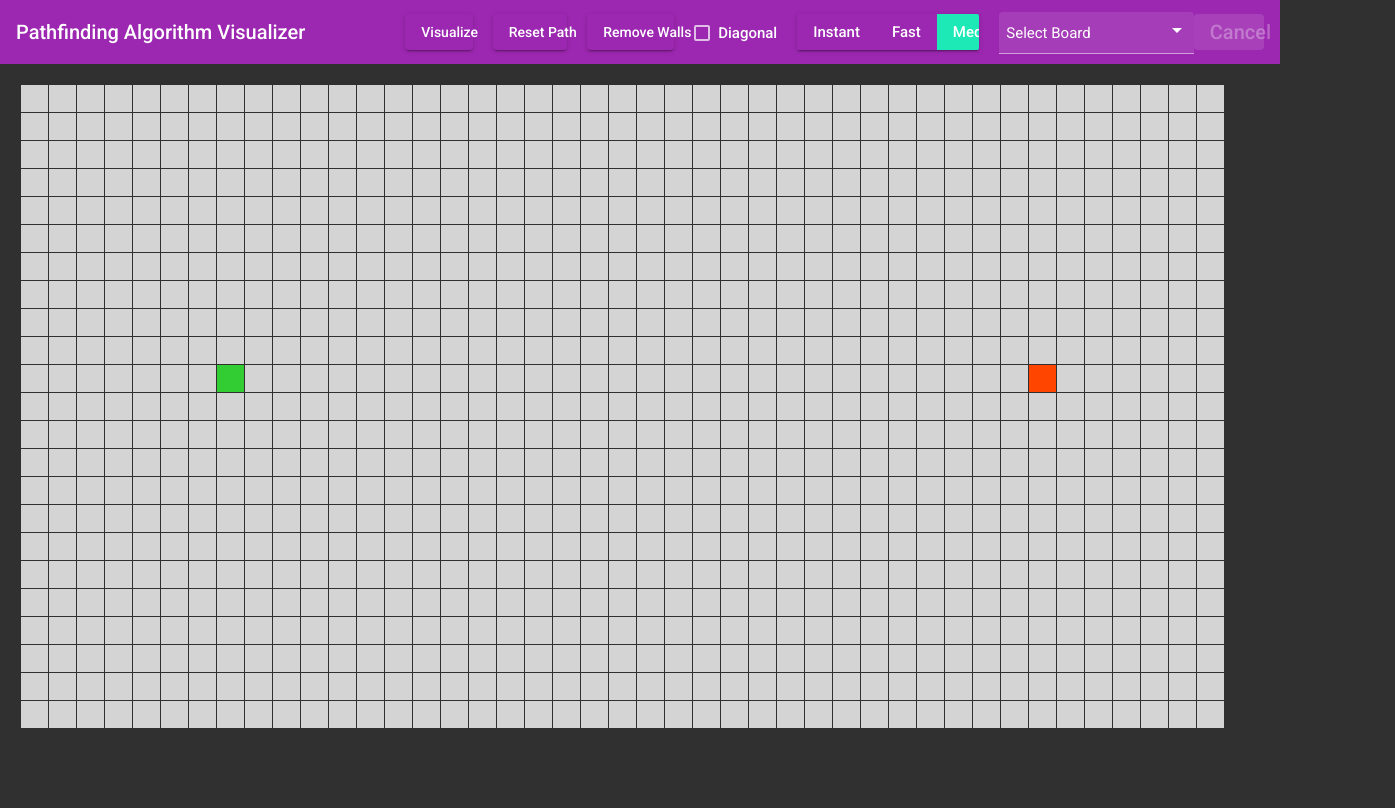
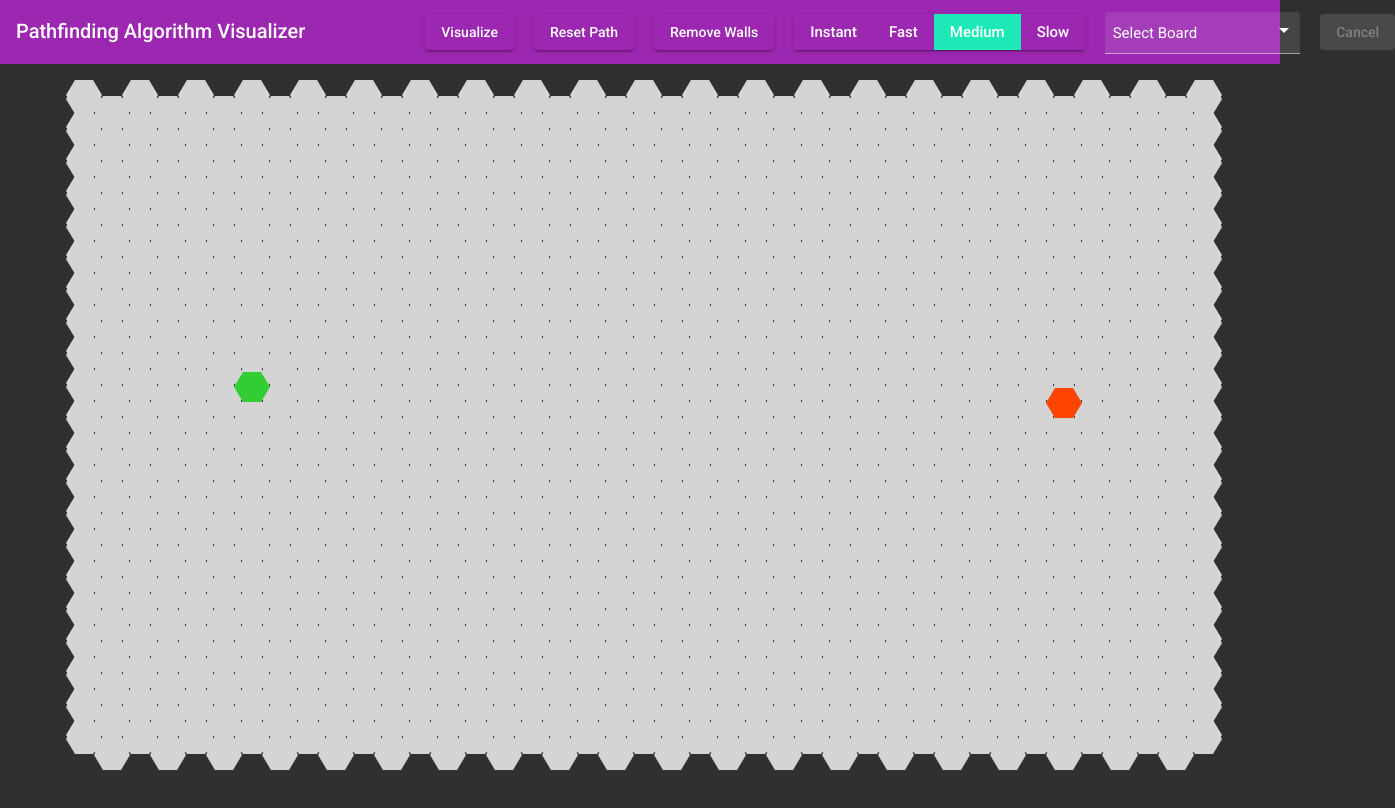
Before and after one commit to zwarunek/PathfinderVisualizer, an Angular app: page /hex in a window 1280 px wide. Before the commit this address led to /. Shown: the top 808 px of the page, 1395 px wide, since content can reach past the window. Built offline with nearby package versions, Linux system fonts and the light colour scheme.

Commit message:
HEXAGONS!!! and sorta did animations for them too

```diff
--- a/src/app/Services/algorithms/dijkstra.service.ts
+++ b/src/app/Services/algorithms/dijkstra.service.ts
@@ -28,15 +28,13 @@ export class DijkstraService {
 
     for (let i = 0; i < numTiles - 1; i++) {
       if (!this.globals.inProgress) {
-        return undefined;
+        return {path: undefined, steps: display};
       }
 
       const u = this.minDistance(dist, sptSet, numTiles);
       if (u === -1) {
-        this.globals.finished = true;
-        this.globals.inProgress = false;
         this.globals.noPath = true;
-        return undefined;
+        return {path: undefined, steps: display};
       }
       sptSet[u] = true;
       display.push(u);
--- a/src/app/app-routing.module.ts
+++ b/src/app/app-routing.module.ts
@@ -3,9 +3,9 @@ import { Routes, RouterModule } from '@angular/router';
 import {HomeComponent} from './home/home.component';
 
 const routes: Routes = [
-  {path: '', component: HomeComponent},
+  {path: ':boardType', component: HomeComponent},
 
-  {path: '**', redirectTo: ''}
+  {path: '**', redirectTo: '/hex'}
 ];
 
 @NgModule({
--- a/src/app/home/home.component.html
+++ b/src/app/home/home.component.html
@@ -1,32 +1,52 @@
 <div style="width: 100%">
   <mat-toolbar color="primary">
+    <section style="margin-right: 20px;font-size: 15px">
       <span style="font-size: 20px;margin-right: 100px">Pathfinding Algorithm Visualizer</span>
-    <button mat-raised-button color="primary" [disabled]="globals.inProgress || boardLoading" (click)="visualize(delay)" style="margin-right: 20px">Visualize</button>
-    <button mat-raised-button color="primary" [disabled]="globals.inProgress || boardLoading" (click)="resetLine()" style="margin-right: 20px">Reset Path</button>
-    <button mat-raised-button color="primary" [disabled]="globals.inProgress || boardLoading" (click)="resetTiles()" style="margin-right: 20px">Remove Walls</button>
+    </section>
 
     <section style="margin-right: 20px;font-size: 15px">
+      <button mat-raised-button color="primary" [disabled]="globals.inProgress || boardLoading" (click)="visualize(delay)">Visualize</button>
+    </section>
+
+    <section style="margin-right: 20px;font-size: 15px">
+      <button mat-raised-button color="primary" [disabled]="globals.inProgress || boardLoading" (click)="resetLine()">Reset Path</button>
+    </section>
+
+    <section style="margin-right: 20px;font-size: 15px">
+      <button mat-raised-button color="primary" [disabled]="globals.inProgress || boardLoading" (click)="resetTiles()">Remove Walls</button>
+    </section>
+
+    <section style="margin-right: 20px;font-size: 15px" *ngIf="boardType === 'square'">
       <mat-checkbox [color]="'accent'" [(ngModel)]="diagonal" (change)="diagonalChange()" [disabled]="globals.inProgress || boardLoading">Diagonal</mat-checkbox>
     </section>
-    <mat-button-toggle-group appearance="legacy" (change)="changeSpeed($event.value)" value="{{delay}}" [disabled]="globals.inProgress || boardLoading" style="margin-right: 20px;font-size: 15px">
+
+    <section style="margin-right: 20px;font-size: 15px">
+      <mat-button-toggle-group appearance="legacy" (change)="changeSpeed($event.value)" value="{{delay}}" [disabled]="globals.inProgress || boardLoading" style="font-size: 15px">
         <mat-button-toggle value="0">Instant</mat-button-toggle>
         <mat-button-toggle value="1">Fast</mat-button-toggle>
         <mat-button-toggle value="5">Medium</mat-button-toggle>
         <mat-button-toggle value="25">Slow</mat-button-toggle>
       </mat-button-toggle-group>
-    <mat-form-field appearance="fill" style="font-size: 10px; margin-top: 15px">
+    </section>
+
+    <section style="margin-right: 20px; padding-top: 15px">
+      <mat-form-field appearance="fill" style="font-size: 10px">
         <mat-label style="font-size: 15px">Select Board</mat-label>
         <mat-select [(value)]="selectedBoard"   [disabled]="boardLoading || globals.inProgress" style="font-size: 15px;">
           <mat-option>None</mat-option>
           <mat-option (click)="loadBoard()" *ngFor="let board of boards; let i = index" value="{{board}}">{{board}}</mat-option>
         </mat-select>
       </mat-form-field>
-<!--    <button mat-raised-button color="primary" (click)="loadBoard()" [disabled]="boardLoading || globals.inProgress">Create Maze</button>-->
-    <button mat-raised-button color="primary" [disabled]="!globals.inProgress" (click)="cancel()" style="margin-left: auto; font-size: 20px">Cancel</button>
+    </section>
+
+    <section style="margin-right: 20px;font-size: 15px; margin-left: auto">
+      <button mat-raised-button color="primary" [disabled]="!globals.inProgress" (click)="cancel()">Cancel</button>
+    </section>
 
   </mat-toolbar>
 </div>
-<div class="disable-select" style="padding: 20px; " appNoRightClick>
+
+<div class="disable-select" style="padding: 20px; " appNoRightClick *ngIf="boardType === 'square'">
   <table style="border-spacing: 0;border-collapse: collapse;">
     <tbody>
     <tr *ngFor="let row of tiles; let y = index" style="background-color: #d4d4d4">
@@ -41,11 +61,43 @@
     </tbody>
   </table>
 </div>
-
-<svg width="100%" height="100%" style="top: 0; left: 0; position:absolute;pointer-events: none">
+<div class="disable-select" style="width: 100%" [ngStyle]="{}" appNoRightClick *ngIf="boardType === 'hex'" >
+  <div #topDiv style="display: block; position: relative; z-index: 5">
+    <div class="" style="display: table; padding-top: 20px; margin: 0 auto">
+      <div class="hex-row" *ngFor="let row of tiles; let y = index" style="display: block">
+        <div class="hex" *ngFor="let tile of row; let x = index" [attr.id]="'tile-'+y+':'+x" style="display: block; position: relative"
+             [ngClass]="{even: (x%2)===1,wall: tile.type === 'wall', blank: tile.type === 'blank', start: tile.type === 'start', end: tile.type === 'end', fast: delay === 1, medium: delay === 5, slow: delay === 25, instant: delay === 0}"
+             (mouseenter)="mouseEnter($event, y, x)"
+             (mousedown)="mouseDown($event, y, x)"
+             (mouseup)="mouseUp()"
+             (mouseleave)="mouseLeave($event, y, x)">
+          <div class="left">
+          </div>
+          <div class="middle">
+          </div>
+          <div class="right">
+          </div>
+        </div>
+      </div>
+    </div>
+  </div>
+  <div style="display: block; position: relative;" [ngStyle]="{top: '-' + (rows * 31 + 45) + 'px'}">
+    <div class="" style="display: table; padding-top: 20px; margin: 0 auto">
+      <div class="hex-row" *ngFor="let row of tiles; let x = index" style="display: block">
+        <div class="hex-background" *ngFor="let tile of row; let x = index" style="z-index: -5"
+             [ngClass]="{even: (x%2)===1}">
+          <div class="left">
+          </div>
+          <div class="middle">
+          </div>
+          <div class="right">
+          </div>
+        </div>
+      </div>
+    </div>
+  </div>
+</div>
+<svg width="100%" height="100%" style="z-index: 10; top: 0; left: 0; position:absolute;pointer-events: none">
   <line [id]="lines" *ngFor="let line of lines" class="line"  [attr.x1]="line.x1" [attr.y1]="line.y1" [attr.x2]="line.x2" [attr.y2]="line.y2" stroke="yellow" stroke-width="6px" stroke-linecap="round" style="z-index: 900"/>
 </svg>
-<!--<div style="width: 50px; height: 50px">-->
-<!--  <div style="color: #6C6;width: 100%; height: 100%; font-size: 50px">&#x2B22;</div>-->
-<!--</div>-->
 <!--https://jtauber.github.io/articles/css-hexagon.html-->
--- a/src/app/home/home.component.scss
+++ b/src/app/home/home.component.scss
@@ -2,6 +2,9 @@
 
 $tile-color: #000000;
 $background: #d4d4d4;
+$wall-color: darken(mat-color($my-primary), 20%);
+$start-color: #32cd32;
+$end-color: orangered;
 
 @mixin my-theme($my-theme) {
   // Extract whichever individual palettes you need from the theme.
@@ -43,37 +46,20 @@ $background: #d4d4d4;
   color: #000000;
 }
 
-.blank {
+.blank.grid-cell {
   background-color: $background;
 }
 
-.start {
-  background-color: #32cd32;
+.start.grid-cell {
+  background-color: $start-color;
 }
 
-.end {
-  background-color: orangered;
+.end.grid-cell {
+  background-color: $end-color;
 }
 
-.wall{
-  background-color: darken(mat-color($my-primary), 20%);
-}
-.mat-form-field-wrapper{
-  margin-bottom: 0;
-}
-
-
-.grid-container {
-  display: grid;
-  grid-template-columns: repeat(4, auto);
-  padding: 10px;
-}
-.grid-item {
-  background-color: rgb(0, 0, 0);
-  margin: 2px;
-  padding: 20px;
-  font-size: 30px;
-  text-align: center;
+.wall.grid-cell{
+  background-color: $wall-color;
 }
 .disable-select {
   user-select: none; /* supported by Chrome and Opera */
@@ -85,11 +71,9 @@ $background: #d4d4d4;
 
 .grid {
   display: grid;
-  //grid-gap: 3px;
 }
 .grid-row {
   display: grid;
-  //grid-gap: 3px;
 }
 .grid-cell{
   width: 25px;
@@ -130,25 +114,12 @@ $background: #d4d4d4;
   }
 }
 .grid-cell.wall{
-  //animation: wallkf .4s;
+  animation: wallkf .3s;
 }
 .grid-cell.blank{
-  //animation: blankkf .3s;
+  animation: blankkf .3s;
 }
-.grid-cell.start{
-}
-.grid-cell.end{
-}
-.example-form {
-  width: 70px;
-  font-size: 14px;
-}
-
-.example-full-width {
-  width: 70px;
-  font-size: 14px;
-}
-@keyframes pathfinding {
+@keyframes pathfindingGridCell {
   0%{
     background-color: yellow;
   }
@@ -163,7 +134,8 @@ $background: #d4d4d4;
     transform: scale(1) translate(-1px, -1px);
     background-color: darken(mat-color($my-accent), 10%);
   }
-}@keyframes pathfindingFast {
+}
+@keyframes pathfindingFastGridCell {
   0%{
     background-color: darken(mat-color($my-accent), 30%);
   }
@@ -171,22 +143,194 @@ $background: #d4d4d4;
     background-color: darken(mat-color($my-accent), 10%);
   }
 }
-.searched {
+.searched.grid-cell {
   z-index: 100;
   background-color: darken(mat-color($my-accent), 10%);
 }
-//.searched.instant {
-//  animation: pathfindingFast 1s;
-//}
-.searched.fast {
-  //animation: pathfindingFast 1s;
+.grid-cell.searched.fast {
+  animation: pathfindingFastGridCell 1s;
 }
-.searched.medium {
-  //animation: pathfinding 1s;
+.grid-cell.searched.medium {
+  animation: pathfindingGridCell 1s;
 }
-.searched.slow {
-  //animation: pathfinding 5s;
+.grid-cell.searched.slow {
+  animation: pathfindingGridCell 3s;
 }
-.searched.wall {
+.searched.wall.grid-cell {
   background-color: darken(mat-color($my-primary), 20%);
 }
+
+
+.hex {
+  float: left;
+  margin-right: -8px;//negative width/2 - 1
+  margin-bottom: -14px;//negative height/2 - 1
+}
+.hex .left {
+  float: left;
+  width: 0;
+  border-right: 9px solid $background;//width/2
+  border-top: 15px solid transparent;//height/2
+  border-bottom: 15px solid transparent;//height/2
+}
+.hex .middle {
+  float: left;
+  width: 18px;
+  height: 30px;
+  background: $background;
+}
+.hex .right {
+  float: left;
+  width: 0;
+  border-left: 9px solid $background;//width/2
+  border-top: 15px solid transparent;//height/2
+  border-bottom: 15px solid transparent;//height/2
+}
+.hex-row {
+  clear: left;
+}
+.hex.even {//height/2 + 1
+  margin-top: 16px;
+}
+
+.hex-background.even {//height/2 + 1
+  margin-top: 16px;
+}
+.hex.wall .middle {
+  background-color: $wall-color;
+}
+.hex.wall .left {
+  border-right-color: $wall-color;
+}
+.hex.wall .right {
+  border-left-color: $wall-color;
+}
+
+.hex.blank .middle {
+  background-color: $background;
+}
+.hex.blank .left {
+  border-right-color: $background;
+}
+.hex.blank .right {
+  border-left-color: $background;
+}
+
+.hex.start .middle {
+  background-color: $start-color;
+}
+.hex.start .left {
+  border-right-color: $start-color;
+}
+.hex.start .right {
+  border-left-color: $start-color;
+}
+
+.hex.end .middle {
+  background-color: $end-color;
+}
+.hex.end .left {
+  border-right-color: $end-color;
+}
+.hex.end .right {
+  border-left-color: $end-color;
+}
+
+.hex.searched .middle {
+  background-color: darken(mat-color($my-accent), 10%);
+}
+.hex.searched .left {
+  border-right-color: darken(mat-color($my-accent), 10%);
+}
+.hex.searched .right {
+  border-left-color: darken(mat-color($my-accent), 10%);
+}
+
+
+.hex-background {
+  float: left;
+  margin-right: -8px;//negative width/2 - 1
+  margin-bottom: -14px;//negative height/2 - 1
+}
+.hex-background .left {
+  float: left;
+  width: 0;
+  border-right: 9px solid $background;//width/2
+  border-top: 15px solid transparent;//height/2
+  border-bottom: 15px solid transparent;//height/2
+}
+.hex-background .middle {
+  float: left;
+  width: 18px;
+  height: 30px;
+  background: $background;
+}
+.hex-background .right {
+  float: left;
+  width: 0;
+  border-left: 9px solid $background;//width/2
+  border-top: 15px solid transparent;//height/2
+  border-bottom: 15px solid transparent;//height/2
+}
+@keyframes middlePathfindingHex {
+  0%{
+    background-color: darken(mat-color($my-accent), 30%);
+  }
+  80%{
+    background-color: darken(mat-color($my-accent), 10%);
+  }
+}
+@keyframes leftPathfindingHex {
+  0%{
+    border-right-color: darken(mat-color($my-accent), 30%);
+  }
+  80%{
+    border-right-color: darken(mat-color($my-accent), 10%);
+  }
+}
+@keyframes rightPathfindingHex {
+  0%{
+    border-left-color: darken(mat-color($my-accent), 30%);
+  }
+  80%{
+    border-left-color: darken(mat-color($my-accent), 10%);
+  }
+}
+
+.hex.searched.fast .middle {
+  animation: middlePathfindingHex 1s;
+}
+.hex.medium.searched .middle {
+  animation: middlePathfindingHex 2s;
+}
+.hex.searched.slow .middle {
+  animation: middlePathfindingHex 3s;
+}
+
+.hex.searched.fast .left {
+  animation: leftPathfindingHex 1s;
+}
+.hex.medium.searched .left {
+  animation: leftPathfindingHex 2s;
+}
+.hex.searched.slow .left {
+  animation: leftPathfindingHex 3s;
+}
+
+.hex.searched.fast .right {
+  animation: rightPathfindingHex 1s;
+}
+.hex.medium.searched .right {
+  animation: rightPathfindingHex 2s;
+}
+.hex.searched.slow .right {
+  animation: rightPathfindingHex 3s;
+}
+
+.hex.wall *{
+  transition: .5s;
+}
+
+.hex.blank *{
+  transition: .5s;
+}
--- a/src/app/home/home.component.ts
+++ b/src/app/home/home.component.ts
@@ -2,6 +2,7 @@ import {Component, OnInit} from '@angular/core';
 import {AlgorithmsService} from '../Services/algorithms.service';
 import {Globals} from '../globals';
 import {BoardsService} from '../Services/boards.service';
+import {ActivatedRoute} from '@angular/router';
 
 export interface Tile {
   type: any;
@@ -32,6 +33,7 @@ export class HomeComponent implements OnInit {
   boards: any[];
   boardLoading = false;
 
+
   lines: any[] = [];
   // inProgress = false;
   // finished = false;
@@ -42,9 +44,9 @@ export class HomeComponent implements OnInit {
   startTile: {row: any, col: any};
   endTile: {row: any, col: any};
 
-  cols = Math.floor((window.innerWidth - 40) / 28) - (Math.floor((window.innerWidth - 40) / 28) % 2 === 1 ? 0 : 1);
-  rows = Math.floor((window.innerHeight - 104) / 28) - (Math.floor((window.innerHeight - 104) / 28) % 2 === 1 ? 0 : 1);
-  numTiles = this.cols * this.rows;
+  cols: number;
+  rows: number;
+  numTiles: number;
   tiles: Tile[][];
   tileGraph: number[][];
   adjList: any[][] = [];
@@ -54,7 +56,26 @@ export class HomeComponent implements OnInit {
 // 12x12 12x52
   grid = true;
   selectedBoard: any;
-  constructor(public globals: Globals, private algorithms: AlgorithmsService, private boardService: BoardsService) {
+  boardType: any;
+
+  constructor(public globals: Globals, private algorithms: AlgorithmsService, private boardService: BoardsService, private route: ActivatedRoute) {
+  }
+
+  ngOnInit(): void{
+    this.boardType = this.route.snapshot.paramMap.get('boardType');
+    if (this.boardType === 'square') {
+      this.cols = Math.floor((window.innerWidth - 40) / 28) - (Math.floor((window.innerWidth - 40) / 28) % 2 === 1 ? 0 : 1);
+      this.rows = Math.floor((window.innerHeight - 104) / 28) - (Math.floor((window.innerHeight - 104) / 28) % 2 === 1 ? 0 : 1);
+    }
+    else if (this.boardType === 'hex'){
+      this.cols = Math.floor((window.innerWidth - 40) / 29) - (Math.floor((window.innerWidth - 40) / 29) % 2 === 1 ? 0 : 1);
+      this.rows = Math.floor((window.innerHeight - 104) / 31) - (Math.floor((window.innerHeight - 104) / 31) % 2 === 1 ? 0 : 1);
+    }
+
+    // this.rows = 5;
+    // this.cols = 5;
+    this.numTiles = this.rows * this.cols;
+
     this.tiles = [];
     for (let i = 0; i < this.rows; i++) {
       this.tiles[i] = [];
@@ -70,9 +91,6 @@ export class HomeComponent implements OnInit {
     this.setGraph();
 
     this.boards = ['Recursive Maze'];
-  }
-
-  ngOnInit(): void{
   }
 
   setGraph(): void {
@@ -123,13 +141,25 @@ export class HomeComponent implements OnInit {
           this.tiles[Math.floor(i / this.cols)][i % this.cols].distance * Math.sqrt(2);
       }
     }
+    if (this.boardType === 'hex') {
+      if (i > this.cols && c > 0 && c % 2 !== 1) {
+        this.tileGraph[i - this.cols - 1][i] = this.tileGraph[i][i - this.cols - 1] =
+          this.tiles[Math.floor((i - this.cols - 1) / this.cols)][(i - this.cols - 1) % this.cols].distance *
+          this.tiles[Math.floor(i / this.cols)][i % this.cols].distance;
+      }
+      if (i > this.cols - 1 && c !== this.cols - 1 && c % 2 !== 1) {
+        this.tileGraph[i - this.cols + 1][i] = this.tileGraph[i][i - this.cols + 1] =
+          this.tiles[Math.floor((i - this.cols + 1) / this.cols)][(i - this.cols + 1) % this.cols].distance *
+          this.tiles[Math.floor(i / this.cols)][i % this.cols].distance;
+      }
+    }
   }
 
   addEdge(i: number, j: number, distance: number): void{
     this.tileGraph[i][j] = this.tileGraph[j][i] = distance;
   }
 
-  findNeighbors(row: number, col: number): Coords[] {
+  findNeighborsSquare(row: number, col: number): Coords[] {
     const neighbors = [];
     if (col + 1 < this.cols && this.tiles[row][col + 1].distance === 1) { // right
       neighbors.push({row, col: col + 1});
@@ -157,6 +187,29 @@ export class HomeComponent implements OnInit {
         neighbors.push({row: (row + 1), col: col - 1});
       }
     }
+    return neighbors;
+
+  }findNeighborsHex(row: number, col: number): Coords[] {
+    const neighbors = [];
+    if (col + 1 < this.cols && this.tiles[row][col + 1].distance === 1) { // right
+      neighbors.push({row, col: col + 1});
+    }
+    if (col - 1 >= 0 && this.tiles[row][col - 1].distance === 1) { // left
+      neighbors.push({row, col: col - 1});
+    }
+    if (col + 1 < this.cols && ((col % 2) === 0 ? row + 1 < this.rows : row - 1 >= 0) && this.tiles[row][col + 1].distance === 1) { // right
+      neighbors.push({row: row + ((col % 2) === 0 ? 1 : -1), col: col + 1});
+    }
+    if (col - 1 >= 0 && ((col % 2) === 0 ? row + 1 < this.rows : row - 1 >= 0) && this.tiles[row][col - 1].distance === 1) { // left
+      neighbors.push({row: row + ((col % 2) === 0 ? 1 : -1), col: col - 1});
+    }
+    if (row + 1 < this.rows && this.tiles[row + 1][col].distance === 1) { // down
+      neighbors.push({row: (row + 1), col});
+    }
+    if (row - 1 >= 0 && this.tiles[row - 1][col].distance === 1) { // up
+      neighbors.push({row: (row - 1), col});
+    }
+
     return neighbors;
 
   }
@@ -252,7 +305,13 @@ export class HomeComponent implements OnInit {
   setNonWall(type: any, row, col): void{
     this.tiles[row][col].type = type;
     this.tiles[row][col].distance = 1;
-    const neighbors = this.findNeighbors(row, col);
+    let neighbors;
+    if (this.boardType === 'square'){
+      neighbors = this.findNeighborsSquare(row, col);
+    }
+    else if (this.boardType === 'hex'){
+      neighbors = this.findNeighborsHex(row, col);
+    }
     for (const neighbor of neighbors) {
       this.addEdge(parseInt(row, 10) * this.cols + parseInt(col, 10),
         neighbor.row * this.cols + neighbor.col,
@@ -298,6 +357,7 @@ export class HomeComponent implements OnInit {
       parseInt(this.startTile.row, 10) * this.cols + parseInt(this.startTile.col, 10),
       parseInt(this.endTile.row, 10) * this.cols + parseInt(this.endTile.col, 10),
       this.numTiles);
+    console.log(path.steps);
     this.displayPath(path, delay).then(() => {
       this.globals.inProgress = false;
       this.globals.finished = true;
@@ -325,7 +385,7 @@ export class HomeComponent implements OnInit {
           const tile = document.getElementById('tile-' + row + ':' + col);
           tile.style.animation = 'none';
           this.tiles[row][col] = {type: 'blank', distance: 1};
-          const neighbors = this.findNeighbors(row, col);
+          const neighbors = this.findNeighborsSquare(row, col);
           for (const neighbor of neighbors) {
             this.addEdge(row * this.cols + col,
               neighbor.row * this.cols + neighbor.col,
@@ -357,12 +417,14 @@ export class HomeComponent implements OnInit {
         }
       }
     }
-    for (let i = 0; i < path.path.length - 1; i++) {
-      if (delay > 0) {
-        await this.sleep(10);
+    if (!this.globals.noPath){
+      for (let i = 0; i < path.path.length - 1; i++) {
+        if (delay > 0) {
+          await this.sleep(10);
+        }
+        this.lines.push(this.connect('tile-' + Math.floor(path.path[i] / this.cols) + ':' + path.path[i] % this.cols,
+          'tile-' + Math.floor(path.path[i + 1] / this.cols) + ':' + path.path[i + 1] % this.cols));
       }
-      this.lines.push(this.connect('tile-' + Math.floor(path.path[i] / this.cols) + ':' + path.path[i] % this.cols,
-        'tile-' + Math.floor(path.path[i + 1] / this.cols) + ':' + path.path[i + 1] % this.cols));
     }
   }
   sleep(ms: number): any {
@@ -424,3 +486,28 @@ export class HomeComponent implements OnInit {
 
   }
 }
+// 0, 1, 0, 0, 0, 1, 0, 0, 0, 0, 0, 0, 0, 0, 0, 0, 0, 0, 0, 0, 0, 0, 0, 0, 0,
+// 1, 0, 1, 0, 0, 1, 1, 1, 0, 0, 0, 0, 0, 0, 0, 0, 0, 0, 0, 0, 0, 0, 0, 0, 0,
+// 0, 1, 0, 1, 0, 0, 0, 1, 0, 0, 0, 0, 0, 0, 0, 0, 0, 0, 0, 0, 0, 0, 0, 0, 0,
+// 0, 0, 1, 0, 1, 0, 0, 1, 1, 1, 0, 0, 0, 0, 0, 0, 0, 0, 0, 0, 0, 0, 0, 0, 0,
+// 0, 0, 0, 1, 0, 0, 0, 0, 0, 1, 0, 0, 0, 0, 0, 0, 0, 0, 0, 0, 0, 0, 0, 0, 0,
+// 1, 1, 0, 0, 0, 0, 1, 0, 0, 0, 1, 0, 0, 0, 0, 0, 0, 0, 0, 0, 0, 0, 0, 0, 0,
+// 0, 1, 0, 0, 0, 1, 0, 1, 0, 0, 1, 1, 1, 0, 0, 0, 0, 0, 0, 0, 0, 0, 0, 0, 0,
+// 0, 1, 1, 1, 0, 0, 1, 0, 1, 0, 0, 0, 1, 0, 0, 0, 0, 0, 0, 0, 0, 0, 0, 0, 0,
+// 0, 0, 0, 1, 0, 0, 0, 1, 0, 1, 0, 0, 1, 1, 1, 0, 0, 0, 0, 0, 0, 0, 0, 0, 0,
+// 0, 0, 0, 1, 1, 0, 0, 0, 1, 0, 0, 0, 0, 0, 1, 0, 0, 0, 0, 0, 0, 0, 0, 0, 0,
+// 0, 0, 0, 0, 0, 1, 1, 0, 0, 0, 0, 1, 0, 0, 0, 1, 0, 0, 0, 0, 0, 0, 0, 0, 0,
+// 0, 0, 0, 0, 0, 0, 1, 0, 0, 0, 1, 0, 1, 0, 0, 1, 1, 1, 0, 0, 0, 0, 0, 0, 0,
+// 0, 0, 0, 0, 0, 0, 1, 1, 1, 0, 0, 1, 0, 1, 0, 0, 0, 1, 0, 0, 0, 0, 0, 0, 0,
+// 0, 0, 0, 0, 0, 0, 0, 0, 1, 0, 0, 0, 1, 0, 1, 0, 0, 1, 1, 1, 0, 0, 0, 0, 0,
+// 0, 0, 0, 0, 0, 0, 0, 0, 1, 1, 0, 0, 0, 1, 0, 0, 0, 0, 0, 1, 0, 0, 0, 0, 0,
+// 0, 0, 0, 0, 0, 0, 0, 0, 0, 0, 1, 1, 0, 0, 0, 0, 1, 0, 0, 0, 1, 0, 0, 0, 0,
+// 0, 0, 0, 0, 0, 0, 0, 0, 0, 0, 0, 1, 0, 0, 0, 1, 0, 1, 0, 0, 1, 1, 1, 0, 0,
+// 0, 0, 0, 0, 0, 0, 0, 0, 0, 0, 0, 1, 1, 1, 0, 0, 1, 0, 1, 0, 0, 0, 1, 0, 0,
+// 0, 0, 0, 0, 0, 0, 0, 0, 0, 0, 0, 0, 0, 1, 0, 0, 0, 1, 0, 1, 0, 0, 1, 1, 1,
+// 0, 0, 0, 0, 0, 0, 0, 0, 0, 0, 0, 0, 0, 1, 1, 0, 0, 0, 1, 0, 0, 0, 0, 0, 1,
+// 0, 0, 0, 0, 0, 0, 0, 0, 0, 0, 0, 0, 0, 0, 0, 1, 1, 0, 0, 0, 0, 1, 0, 0, 0,
+// 0, 0, 0, 0, 0, 0, 0, 0, 0, 0, 0, 0, 0, 0, 0, 0, 1, 0, 0, 0, 1, 0, 1, 0, 0,
+// 0, 0, 0, 0, 0, 0, 0, 0, 0, 0, 0, 0, 0, 0, 0, 0, 1, 1, 1, 0, 0, 1, 0, 1, 0,
+// 0, 0, 0, 0, 0, 0, 0, 0, 0, 0, 0, 0, 0, 0, 0, 0, 0, 0, 1, 0, 0, 0, 1, 0, 1,
+// 0, 0, 0, 0, 0, 0, 0, 0, 0, 0, 0, 0, 0, 0, 0, 0, 0, 0, 1, 1, 0, 0, 0, 1, 0,
```
Lines whose indentation alone changed are shown as unchanged.
